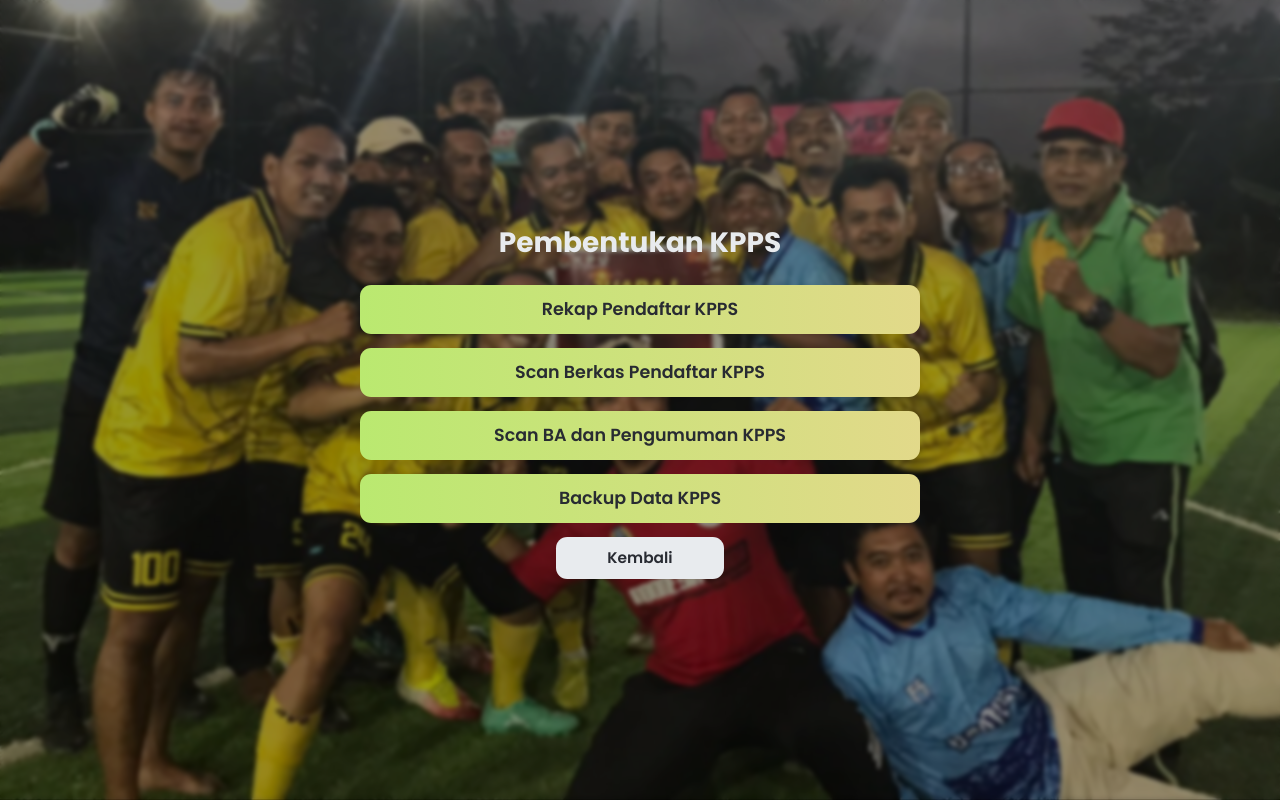
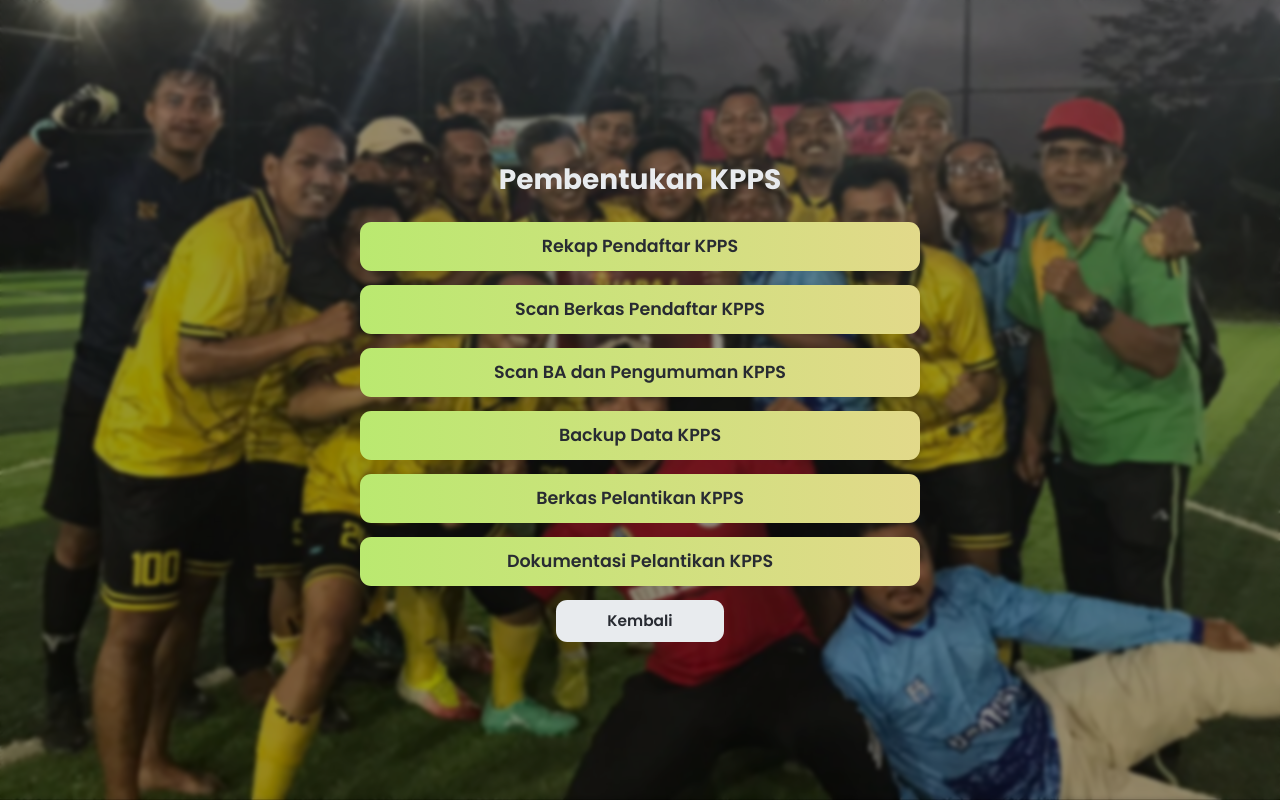
Before and after one commit to ppk-bbs/ppk-bbs.github.io, a plain HTML site: page sdm, parmas dan sosdiklih/pembentukan kpps.html in a window 1280 px wide. Drawn offline with Linux system fonts and the light colour scheme.

Commit message:
pembentukan kpps.html

```diff
--- a/sdm, parmas dan sosdiklih/pembentukan kpps.html
+++ b/sdm, parmas dan sosdiklih/pembentukan kpps.html
@@ -22,6 +22,10 @@
                 target="_blank">Scan BA dan Pengumuman KPPS</a>
             <a href="https://docs.google.com/spreadsheets/d/1plBbJdBOTlC_Bb2ZgMwSw6sjEaB2ScFoi7ckf03vgUs/edit?usp=sharing"
                 target="_blank">Backup Data KPPS</a>
+            <a href="https://drive.google.com/drive/folders/1vORMYw_a1t529eiTM46OFy00axU0znPV?usp=sharing"
+                target="_blank">Berkas Pelantikan KPPS</a>
+            <a href="https://drive.google.com/drive/folders/1-tMC7jqzLR-2cUoU6Jz8ubk95VJOqtN-?usp=sharing"
+                target="_blank">Dokumentasi Pelantikan KPPS</a>
             <span>
                 <a href="../sdm, parmas dan sosdiklih/index.html">Kembali</a>
             </span>
```
